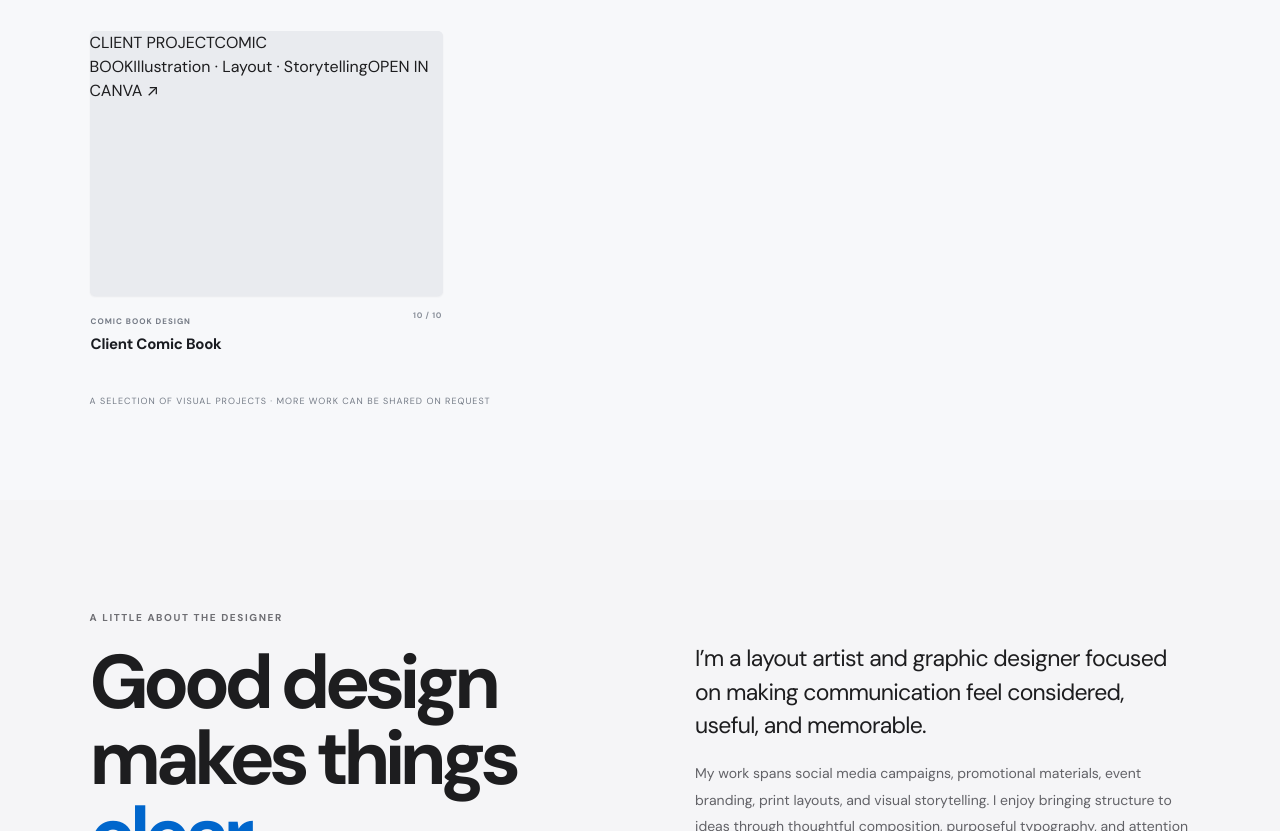
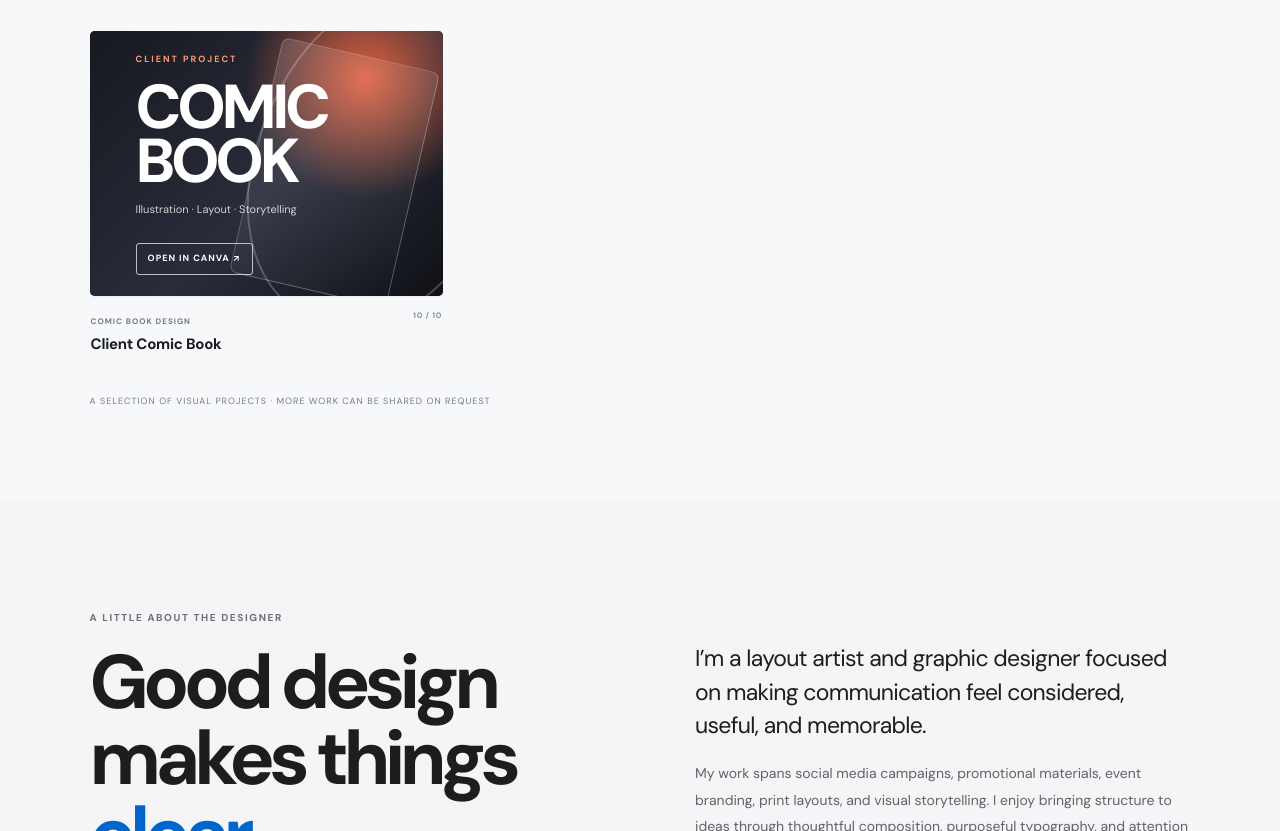
Before and after one commit to supermaorio/arjaybalabag.github.io, a plain HTML site: page index.html in a window 1280 px wide. Shown: the part 2050-2881 px from the top of the page. Drawn offline with Linux system fonts and the light colour scheme.

Commit message:
Style linked comic book project card

```diff
--- a/style.css
+++ b/style.css
@@ -72,3 +72,16 @@
   .work-section .project-grid{grid-template-columns:minmax(0,1fr)}
   .work-section .project-image,.work-section .project-featured .project-image{width:100%;height:auto;aspect-ratio:4/3}
 }
+
+
+/* Canva-linked client comic book gallery tile */
+.work-section .comic-project{display:block;text-decoration:none;cursor:pointer;background:#17191f}
+.work-section .comic-art{position:absolute;inset:0;display:flex;flex-direction:column;justify-content:center;align-items:flex-start;padding:clamp(22px,4vw,46px);overflow:hidden;color:#fff;background:radial-gradient(circle at 78% 18%,rgba(255,105,64,.85),transparent 34%),linear-gradient(135deg,#17191f 0%,#292d3b 55%,#101116 100%)}
+.work-section .comic-art:before{content:"";position:absolute;width:68%;height:130%;right:-17%;top:-18%;border:2px solid rgba(255,255,255,.22);transform:rotate(24deg);border-radius:48%}
+.work-section .comic-art:after{content:"";position:absolute;width:45%;height:90%;right:8%;top:8%;background:linear-gradient(145deg,rgba(255,255,255,.14),rgba(255,255,255,0));border:1px solid rgba(255,255,255,.24);transform:rotate(13deg);border-radius:8px}
+.work-section .comic-kicker,.work-section .comic-title,.work-section .comic-subtitle,.work-section .comic-open{position:relative;z-index:1}
+.work-section .comic-kicker{font-size:9px;letter-spacing:2px;font-weight:700;color:#ff9a77}
+.work-section .comic-title{font-size:clamp(34px,5vw,62px);font-weight:800;line-height:.86;letter-spacing:-.07em;margin:14px 0}
+.work-section .comic-subtitle{font-size:11px;color:rgba(255,255,255,.78)}
+.work-section .comic-open{margin-top:26px;border:1px solid rgba(255,255,255,.7);border-radius:3px;padding:8px 11px;font-size:9px;font-weight:700;letter-spacing:1px}
+.work-section .comic-project:hover .comic-art{filter:brightness(1.08)}
```
